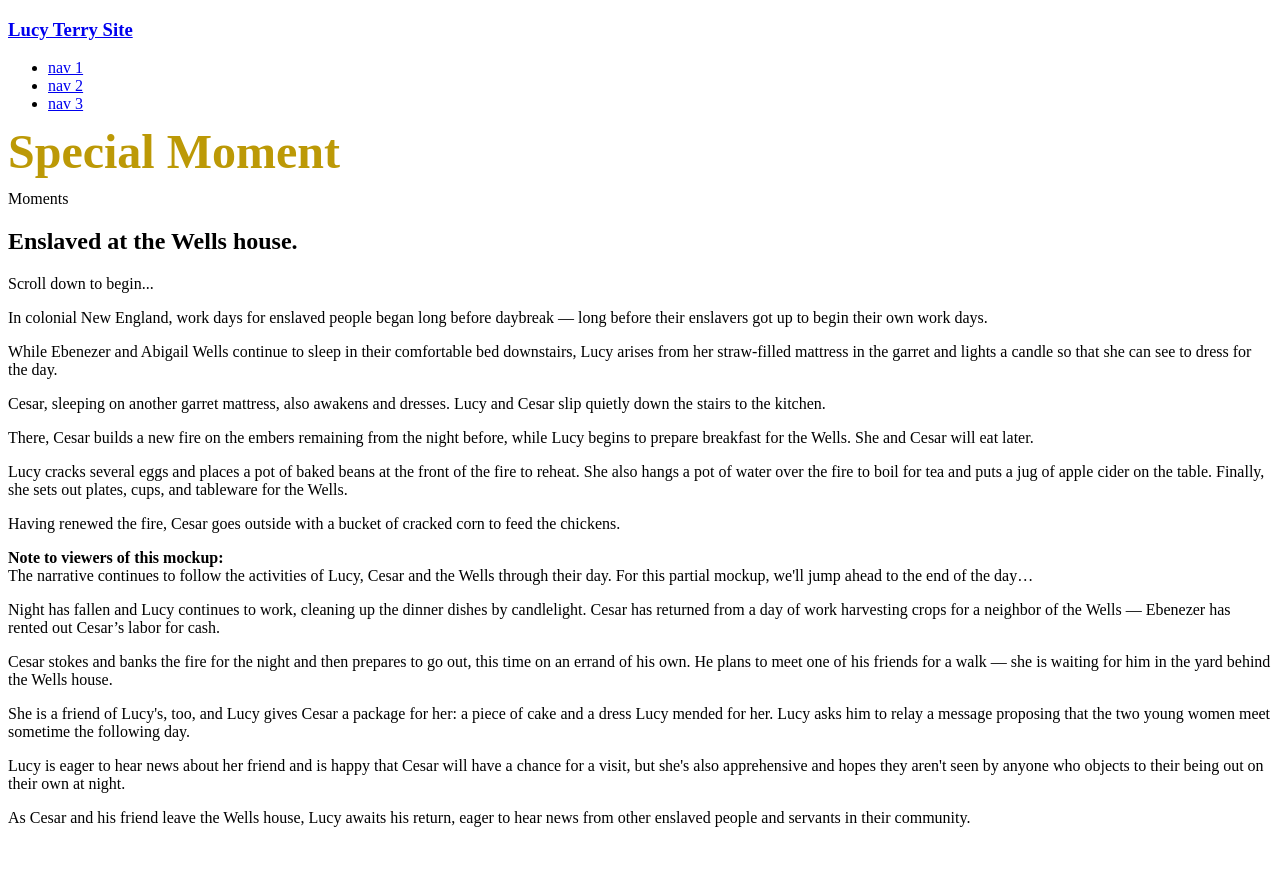
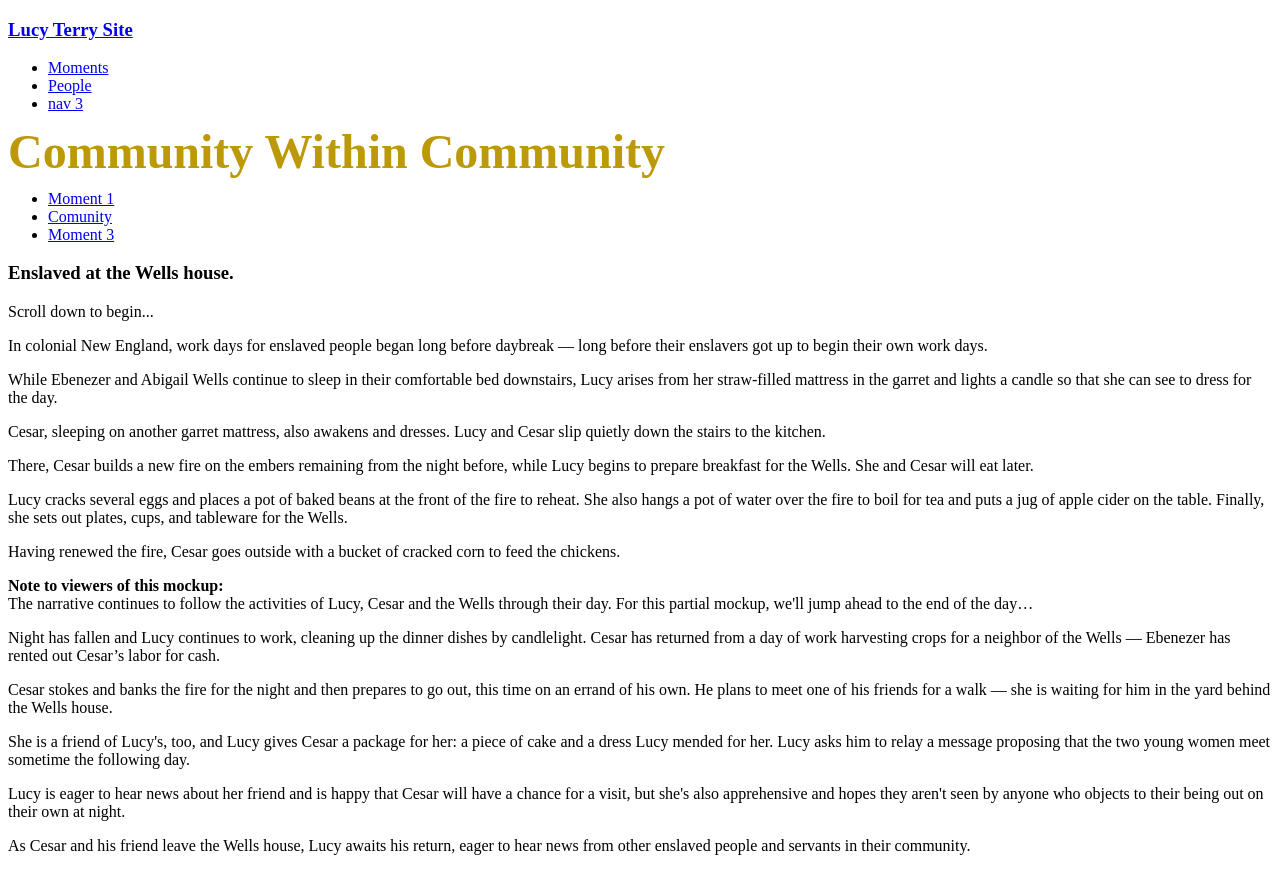
Before and after one commit to DigitalGizmo/lucy_project, a Django app: template templates/moments/proof.html in a window 1280 px wide. Before the commit the page ends 827 px from the top, so only its background shows below. Run offline with Django 4.2, Linux system fonts and the light colour scheme; the template is opened without the code that fills it, so the values that code supplies are empty.

Commit message:
wireframe with nav to moment

```diff
--- a/apps/moments/urls.py
+++ b/apps/moments/urls.py
@@ -5,6 +5,7 @@ from . import views
 app_name="moments"
 
 urlpatterns = [
-    # path("", views.PersonListView.as_view(), name="menu"),
+    path("", views.MomentListView.as_view(), name="menu"),
+    path("community-title", views.MomentTitlelView.as_view(), name="community_title"),
     path("proof", views.MomentTemplatelView.as_view(), name="proof"),
 ]
--- a/templates/basic_page.html
+++ b/templates/basic_page.html
@@ -7,8 +7,8 @@
     <h3><a href="{% url 'sitewide:home' %}">Lucy Terry Site</a></h3>
     <nav>
         <ul>
-            <li><a href="#">nav 1</a></li>
-			<li><a href="#">nav 2</a></li>
+            <li><a href="{% url 'moments:menu' %}">Moments</a></li>
+			<li><a href="{% url 'people:menu' %}">People</a></li>
 			<li><a href="#">nav 3</a></li>
 		</ul>
 	</nav>
--- a/templates/home.html
+++ b/templates/home.html
@@ -5,7 +5,7 @@
 
 {% block basic_page %}
   <h1 class="test">Home Page</h1>
-  <p><a href="{% url 'moments:proof' %}">Moment proof of concept</a></p>
+  <p><a href="{% url 'moments:menu' %}">Moments</a></p>
   <p><a href="{% url 'people:menu' %}">People</a></p>
 
 
--- /dev/null
+++ b/templates/moments/moment_base.html
@@ -0,0 +1,27 @@
+{% extends "basic_page.html" %}
+{% load static %}
+
+
+
+{% block content %}
+<a id="top"></a>
+<header id="header">
+    <nav>
+        <ul>
+            <li><a href="#">Moment 1</a></li>
+			<li><a href="{% url 'moments:community_title' %}">Comunity</a></li>
+			<li><a href="#">Moment 3</a></li>
+		</ul>
+	</nav>
+</header>
+
+<section >
+
+	{% block moment %}
+
+	moment goes here
+
+	{% endblock moment %}
+</section><!-- / -->
+
+{% endblock content %}
--- a/templates/moments/proof.html
+++ b/templates/moments/proof.html
@@ -1,15 +1,10 @@
-{% extends "basic_page.html" %}
+{% extends "moments/moment_base.html" %}
 {% load static %}
 {% load settings_values %}
 
-{% block page_title %}Special Moment{% endblock %}
+{% block page_title %}Community Within Community{% endblock %}
 
-{% block breadcrumbs %}
-Moments
-{% endblock %}
-
-{% block content %}
-
+{% block moment %}
 
 <div class="caption-panel">
   <div class="title-panel">
@@ -72,4 +67,4 @@ Moments
 
 
 
-{% endblock content %}
+{% endblock moment %}
```
Also changed, not shown: apps/moments/views.py (+8 -0 lines), templates/moments/moment_list.html (added, +24 -0 lines), templates/moments/moment_title.html (added, +20 -0 lines).
